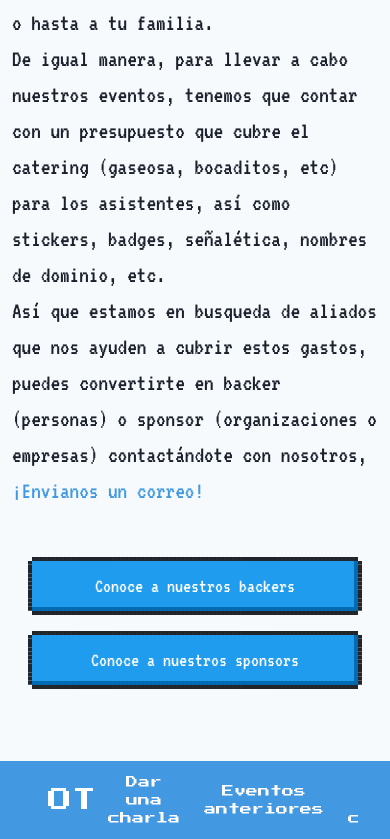
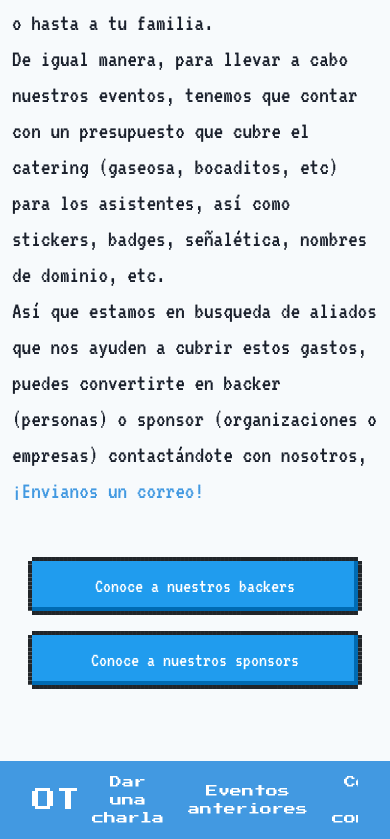
Before and after one commit to opentech-pe/opentech.pe, a Next.js app: page / in a window 390 px wide. Shown: the part 2333-3172 px from the top of the page. Built offline with nearby package versions, Linux system fonts and the light colour scheme; no server answers.

Commit message:
STYLE: delete margin left

```diff
--- a/components/footer.js
+++ b/components/footer.js
@@ -11,7 +11,7 @@ export default function Footer() {
               <span className="hidden md:block">
                 OpenTech
               </span>
-              <span className="ml-4 block md:hidden">
+              <span className="block md:hidden">
                 OT
               </span>
             </a>
```
